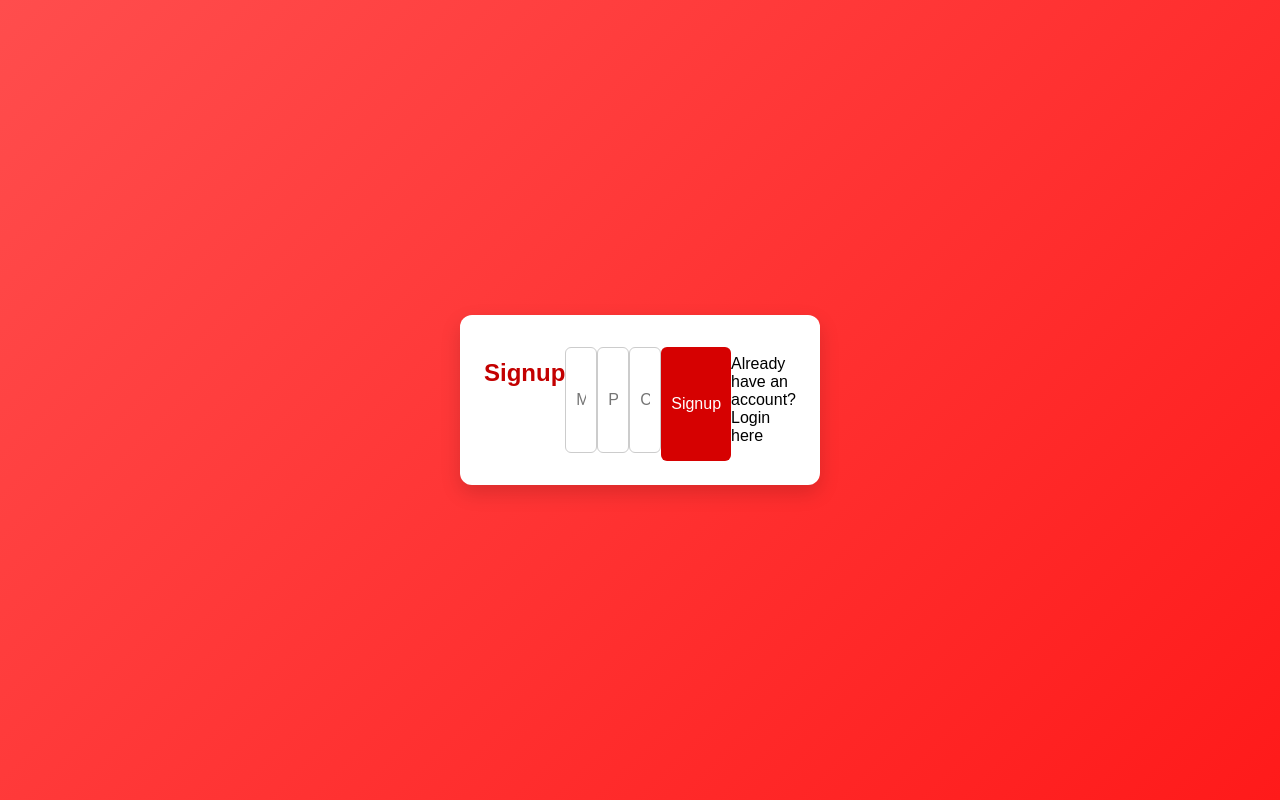
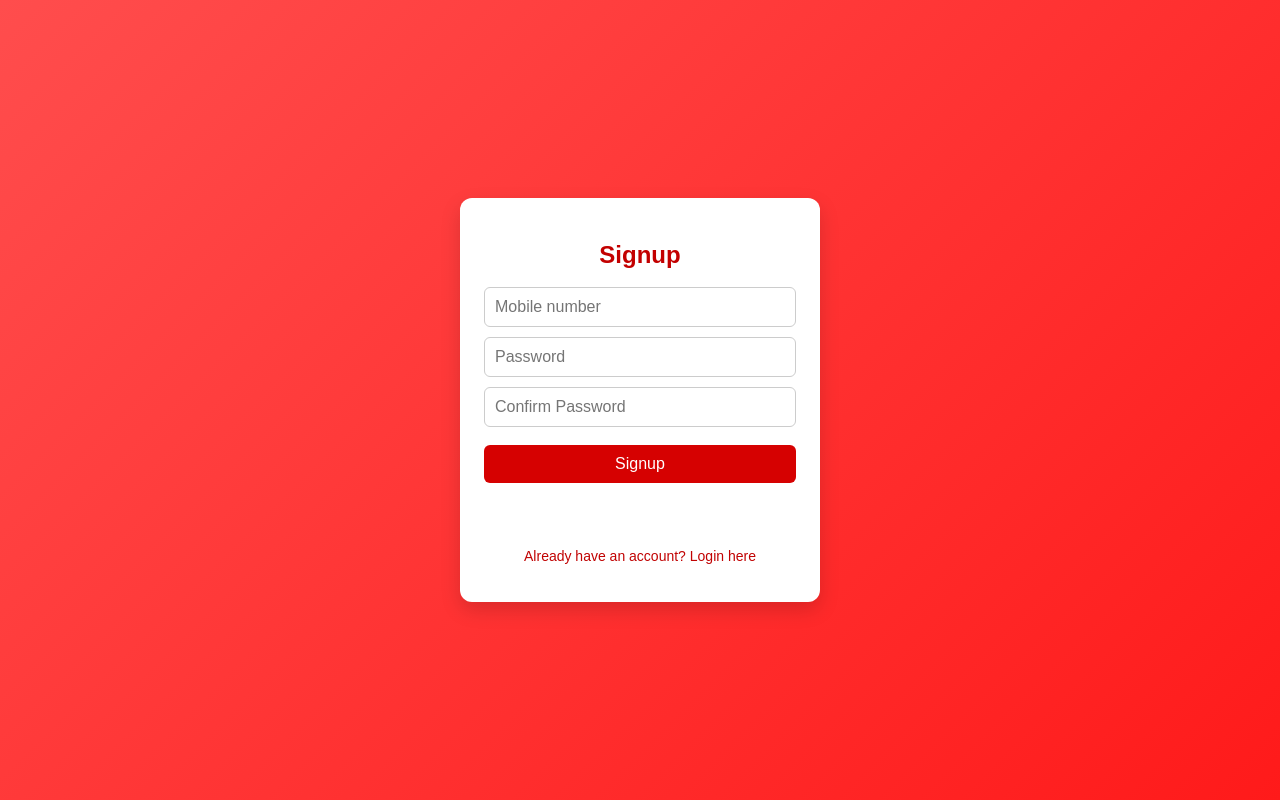
Before and after one commit to princerathore7/roomofy-app, a plain HTML site: page login.html in a window 1280 px wide. Both pictures are taken after a click on the element "Don't have an account? Signup here". Drawn offline with Linux system fonts and the light colour scheme.

Commit message:
jai shree shyam

```diff
--- a/login.html
+++ b/login.html
@@ -4,8 +4,8 @@
   <meta charset="UTF-8" />
   <meta name="viewport" content="width=device-width, initial-scale=1" />
   <title>Roomly - Login / Signup</title>
- <style>
-   body {
+  <style>
+    body {
       font-family: Arial, sans-serif;
       background: linear-gradient(135deg, #ff4d4d, #ff1a1a);
       color: white;
@@ -24,10 +24,14 @@
       box-sizing: border-box;
       box-shadow: 0 8px 20px rgba(0,0,0,0.15);
     }
- input {
+    form {
+      display: flex;
+      flex-direction: column;
+      gap: 10px;
+    }
+    input {
       width: 100%;
       padding: 10px;
-      margin: 8px 0;
       border-radius: 6px;
       border: 1px solid #ccc;
       font-size: 16px;
@@ -45,24 +49,34 @@
       margin-top: 8px;
       transition: background 0.2s ease-in-out;
     }
-       button:hover {
+    button:hover {
       background: darkred;
     }
-    .toggle {
+    .toggle-link {
       cursor: pointer;
       color: rgb(193, 3, 3);
       text-align: center;
-      margin-top: 12px;
+      margin-top: 8px;
       font-size: 14px;
       user-select: none;
     }
     h2 {
       color: rgb(195, 0, 0);
       text-align: center;
-      margin-bottom: 16px;
+      margin-bottom: 8px;
     }
-
-
+    .message {
+      text-align: center;
+      font-size: 14px;
+      min-height: 18px;
+      margin-top: 5px;
+    }
+    .message.success {
+      color: green;
+    }
+    .message.error {
+      color: red;
+    }
   </style>
 </head>
 <body>
@@ -90,14 +104,12 @@
   </div>
 
   <script>
-    const API_BASE = "http://localhost:5000/api";
+    const API_BASE = "https://roomofy-backend.onrender.com/api";
 
     const loginForm = document.getElementById('loginForm');
     const signupForm = document.getElementById('signupForm');
-
     const loginMessage = document.getElementById('loginMessage');
     const signupMessage = document.getElementById('signupMessage');
-
     const showSignupLink = document.getElementById('showSignup');
     const showLoginLink = document.getElementById('showLogin');
 
@@ -116,21 +128,21 @@
 
     function clearMessages() {
       loginMessage.textContent = '';
-      loginMessage.classList.remove('success');
       signupMessage.textContent = '';
-      signupMessage.classList.remove('success');
+      loginMessage.classList.remove('success', 'error');
+      signupMessage.classList.remove('success', 'error');
     }
 
-    // Login submit
+    // Login
     loginForm.addEventListener('submit', async e => {
       e.preventDefault();
       clearMessages();
-
       const mobile = document.getElementById('loginMobile').value.trim();
       const password = document.getElementById('loginPassword').value.trim();
 
       if (!mobile || !password) {
         loginMessage.textContent = "Please fill all fields";
+        loginMessage.classList.add('error');
         return;
       }
 
@@ -144,18 +156,17 @@
         if (!res.ok) {
           const err = await res.json();
           loginMessage.textContent = err.message || "Login failed";
+          loginMessage.classList.add('error');
           return;
         }
 
         const data = await res.json();
-
-        // Save token and user info
         localStorage.setItem('token', data.token);
         localStorage.setItem('mobile', data.user.mobile);
         localStorage.setItem('isAdmin', data.user.isAdmin);
 
+        loginMessage.textContent = 'Login successful! Redirecting...';
         loginMessage.classList.add('success');
-        loginMessage.textContent = 'Login successful! Redirecting...';
 
         setTimeout(() => {
           window.location.href = 'dashboard.html';
@@ -163,10 +174,11 @@
 
       } catch (error) {
         loginMessage.textContent = "Network error, please try again later.";
+        loginMessage.classList.add('error');
       }
     });
 
-    // Signup submit
+    // Signup
     signupForm.addEventListener('submit', async e => {
       e.preventDefault();
       clearMessages();
@@ -177,10 +189,12 @@
 
       if (!mobile || !password || !confirmPassword) {
         signupMessage.textContent = "Please fill all fields";
+        signupMessage.classList.add('error');
         return;
       }
       if (password !== confirmPassword) {
         signupMessage.textContent = "Passwords do not match";
+        signupMessage.classList.add('error');
         return;
       }
 
@@ -194,13 +208,13 @@
         if (!res.ok) {
           const err = await res.json();
           signupMessage.textContent = err.message || "Signup failed";
+          signupMessage.classList.add('error');
           return;
         }
 
+        signupMessage.textContent = "Signup successful! Please login.";
         signupMessage.classList.add('success');
-        signupMessage.textContent = "Signup successful! Please login.";
 
-        // Auto-switch to login after 2 seconds
         setTimeout(() => {
           signupForm.style.display = 'none';
           loginForm.style.display = 'flex';
@@ -209,6 +223,7 @@
 
       } catch (error) {
         signupMessage.textContent = "Network error, please try again later.";
+        signupMessage.classList.add('error');
       }
     });
   </script>
```
Also changed, not shown: dashboard.html (+1 -1 lines), delet-room.html (+1 -1 lines), post-rooms.html (+1 -1 lines).
